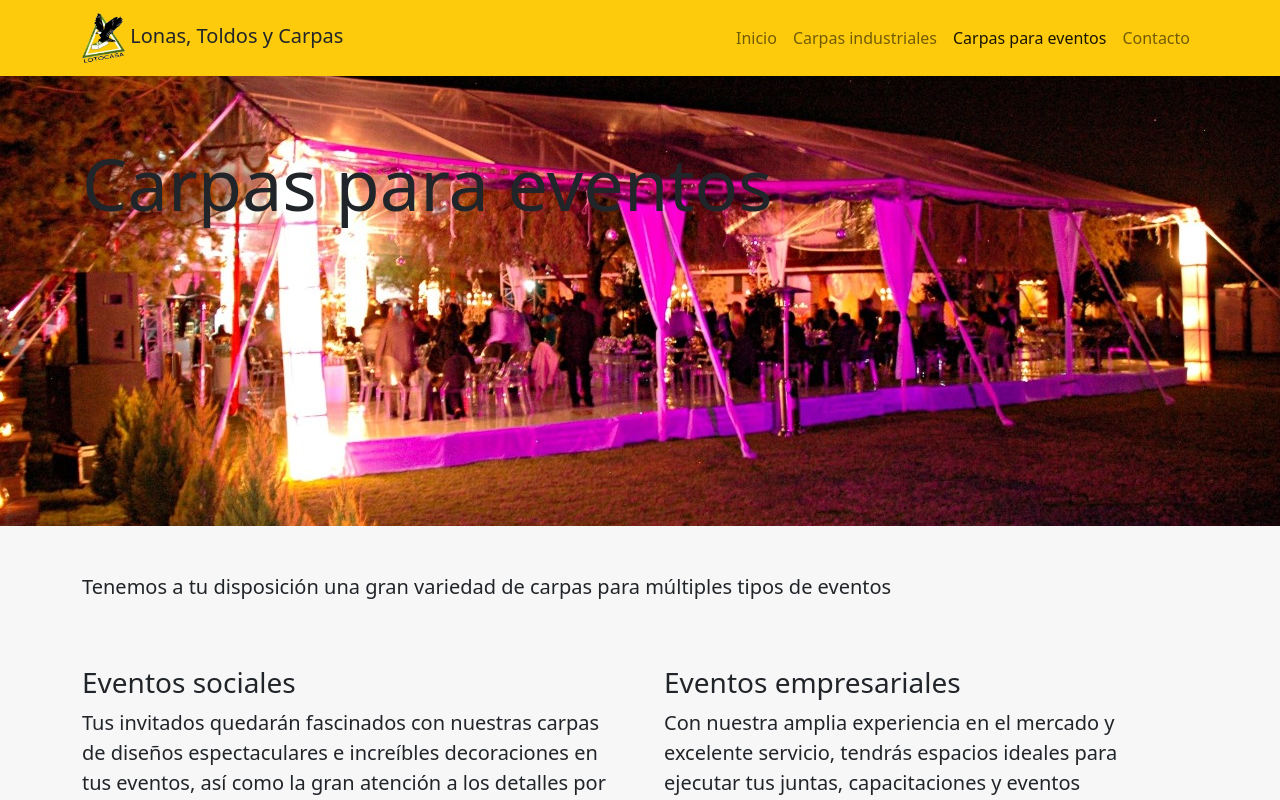
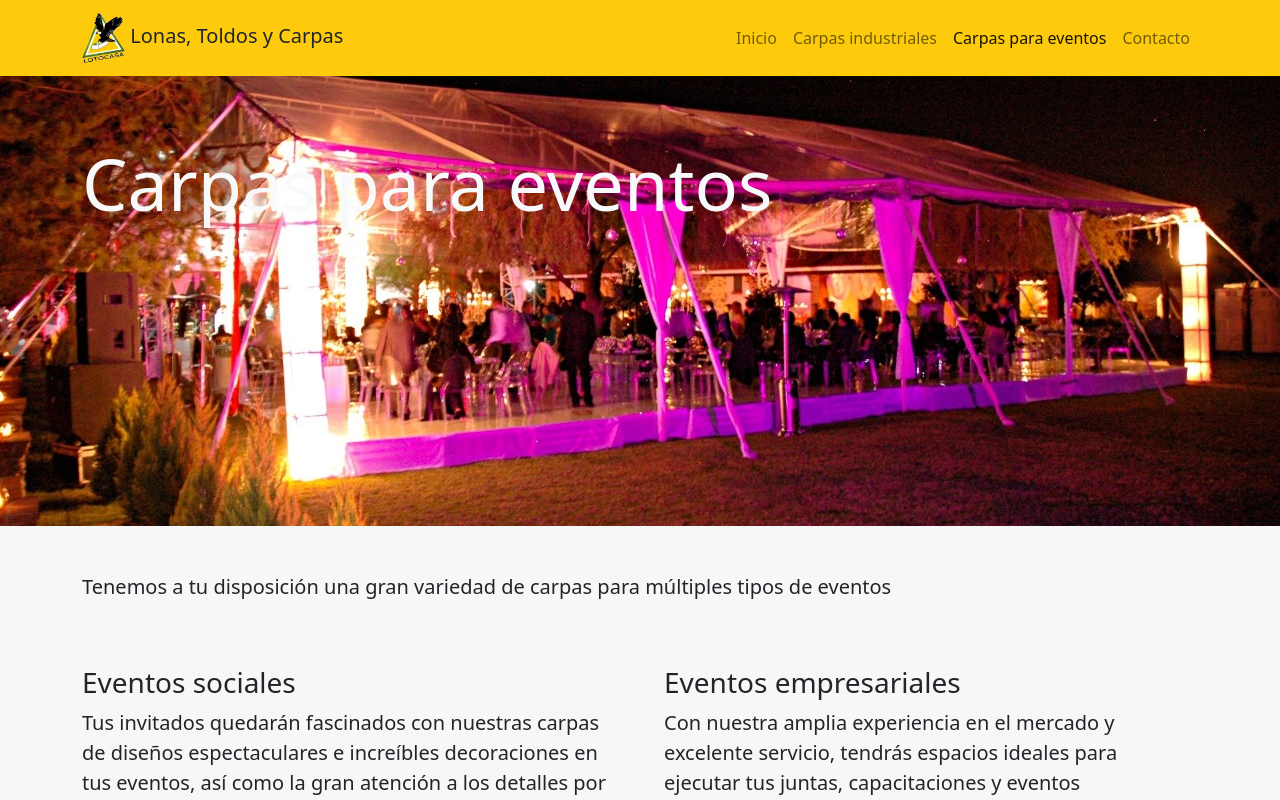
Before and after one commit to Comecacahuates/web-lotocasa, a Next.js app: page /CarpasParaEventos in a window 1280 px wide. Shown: the top 800 px of the page. Built offline with nearby package versions, Linux system fonts and the light colour scheme.

Commit message:
Titulo de las páginas de color claro cuando tienen imagen de fondo

```diff
--- a/components/ui/sectioncontainer.tsx
+++ b/components/ui/sectioncontainer.tsx
@@ -31,7 +31,9 @@ export default function SectionContainer(props: SectionContainerProps) {
       )}
       <Container
         id={id}
-        className={`py-3 overflow-hidden ${styles.container}`}
+        className={`py-3 overflow-hidden ${styles.container} ${
+          backgroundImage ? "text-light" : ""
+        }`}
         fluid="md"
       >
         {title ? <Title level={2}>{title}</Title> : ""}
```
